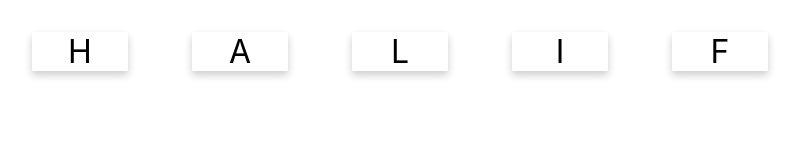
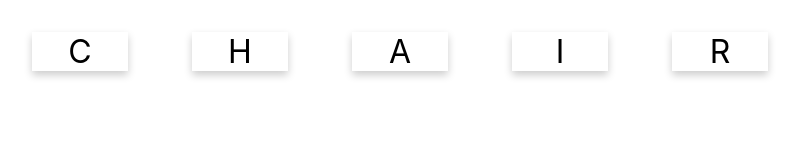
Before and after one commit to LifWS/React-610110422, a React (Create React App) app: page / in a window 1280 px wide. Shown: the top 160 px of the page, without its empty margins (0-805 px from the left). Built offline with nearby package versions, Linux system fonts and the light colour scheme.

Commit message:
Add Random Word

```diff
--- a/src/App.js
+++ b/src/App.js
@@ -1,13 +1,17 @@
 import React, { Component } from 'react';
 import WordCard from './WordCard';
+import CharacterCard from './CharacterCard';
 import './App.css';
+
+const word = ['ape', 'cat', 'eat', 'zip', 'wet', 'dry', 'poll', 'pot', 'run', 'fun', 'git', 'bad', 'Hello', 'Green', 'Black', 'Pearl', 'Dense', 'sharp', 'clone', 'clear', 'steel', 'stool', 'chair', 'never']
+var item = word[Math.floor(Math.random() * word.length)]
 
 class App extends Component {
   render() {
     return (
       <div>
         {
-          <WordCard value = "HALIF"/>
+          <WordCard value={item.toUpperCase()} />
         }
       </div>
     );
--- a/src/CharacterCard.js
+++ b/src/CharacterCard.js
@@ -14,7 +14,10 @@ export default class CharacterCard extends Component {
 
     activate = () => {
         if (!this.state.active) {
+            this.props.activationHandler(this.props.value)
+            console.log(this.props.value)
             this.setState({ active: true })
+
         }
     }
     render() {
--- a/src/WordCard.js
+++ b/src/WordCard.js
@@ -1,6 +1,7 @@
 import React, { Component } from 'react';
 import CharacterCard from './CharacterCard';
 import _ from 'lodash';
+
 const prepareStateFromWord = (given_word) => {
     let word = given_word.toUpperCase()
     let chars = _.shuffle(Array.from(word))
@@ -13,18 +14,23 @@ const prepareStateFromWord = (given_word) => {
     }
 }
 export default class WordCard extends Component {
+
+    constructor(props){
+        super(props)
+        this.state = prepareStateFromWord(this.props.value)
+    }
     render() {
         return (
             <div>
-                {Array.from(this.props.value).map((c, i) => <CharacterCard value={c} key={i} activationHandler={this.activationHandler} />)}
+                {Array.from(this.props.value).map( (c,i) => <CharacterCard value={c} key={i} activationHandler={this.activationHandler} {...this.state}/>)}
             </div>
         );
     }
     activationHandler = (c) => {
-        let guess = [...this.state.guess, c]
+        let guess = [...this.state.guess, c.toUpperCase()]
         this.setState({ guess })
         if (guess.length == this.state.chars.length) {
-            if (guess.join('').toString() == this.state.word) {
+            if (guess.join('').toString() == this.state.join('').toString()) {
                 this.setState({ guess: [], completed: true })
             } else {
                 this.setState({ guess: [], attempt: this.state.attempt + 1 })
```
